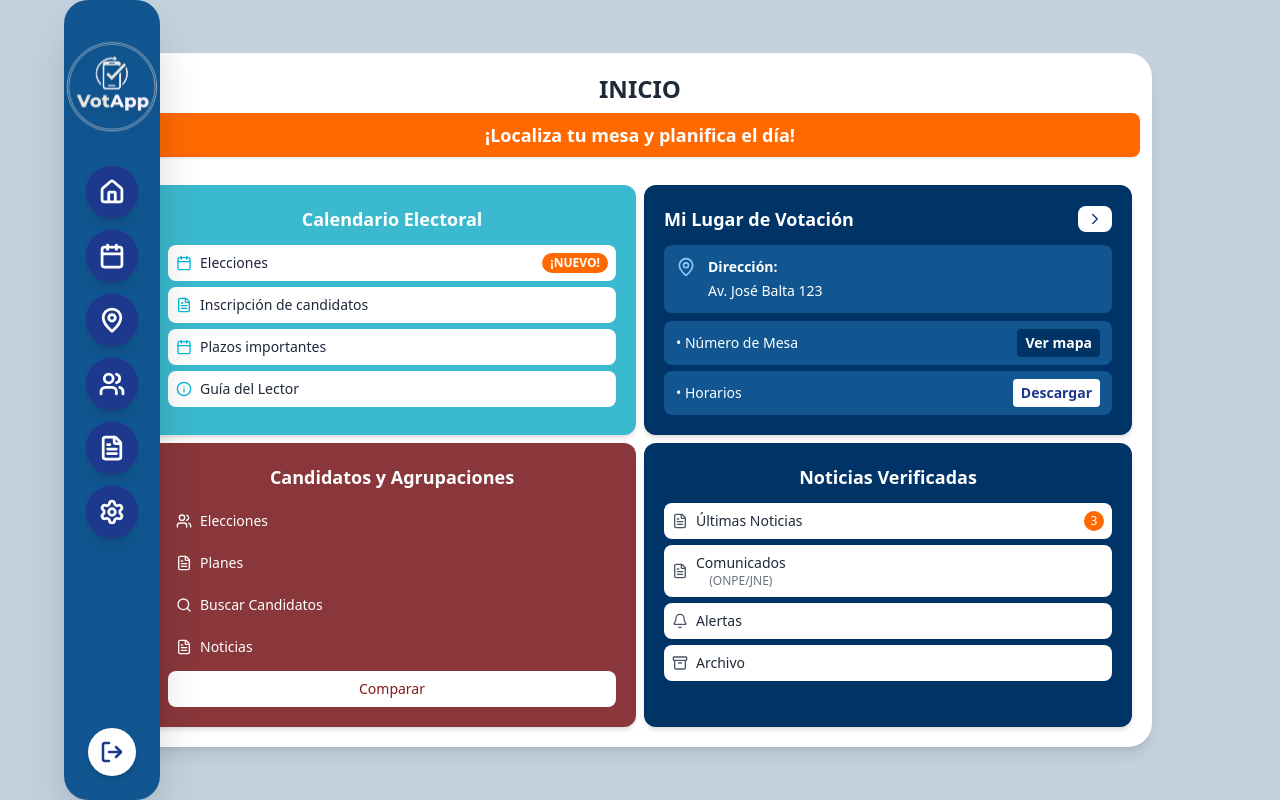
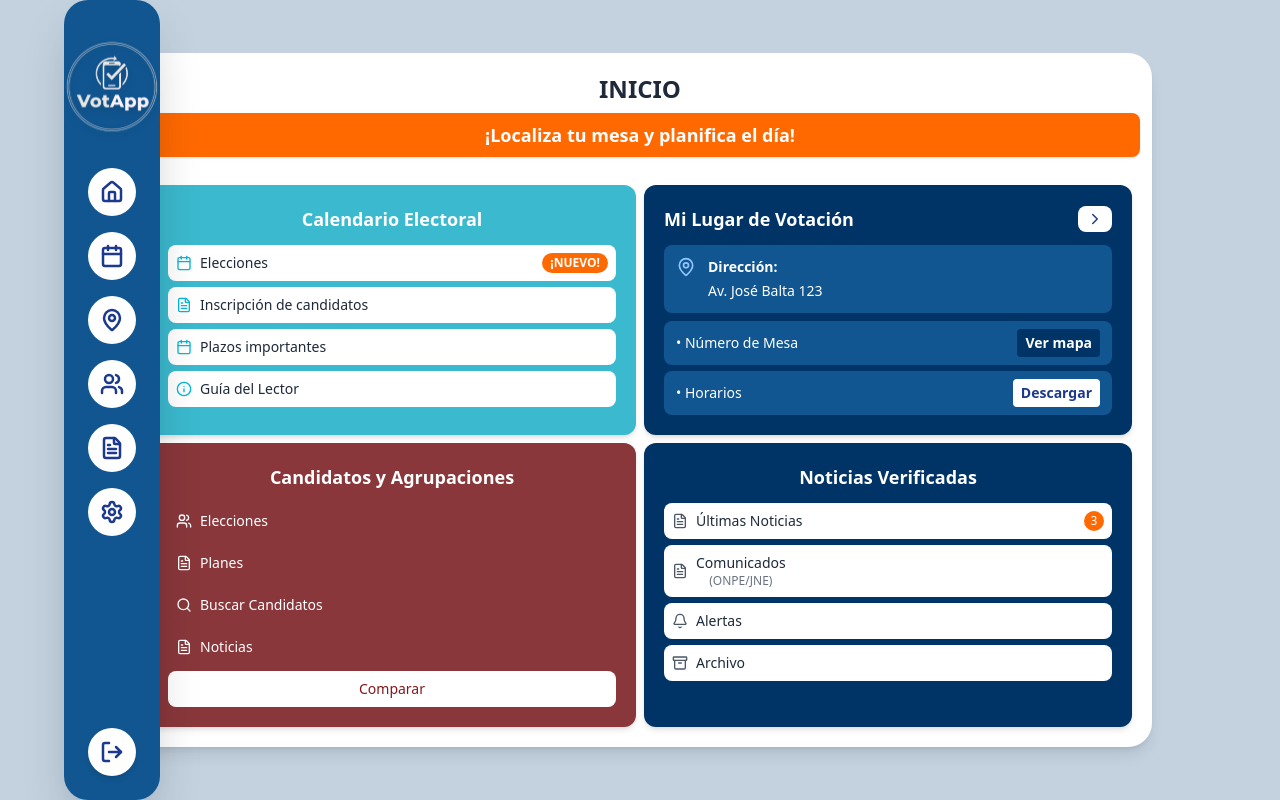
Before and after one commit to DevFran25/app-basica-react, a React (Vite) app: page /dashboard in a window 1280 px wide. Built offline with nearby package versions, Linux system fonts and the light colour scheme.

Commit message:
Se cambio el color de los botones a la hora de activar su estado

```diff
--- a/src/components/ui/NavButton.jsx
+++ b/src/components/ui/NavButton.jsx
@@ -9,8 +9,8 @@ export default function NavButton({ icon: Icon, route, activeRoute, onClick }) {
         transition-all duration-200
         ${
           isActive
-            ? "bg-blue-900 text-white shadow-lg scale-110"
-            : "bg-white text-blue-900 hover:scale-105"
+            ? "bg-white text-blue-900 hover:scale-105"
+            : "bg-blue-900 text-white shadow-lg scale-110"
         }
       `}
     >
```
